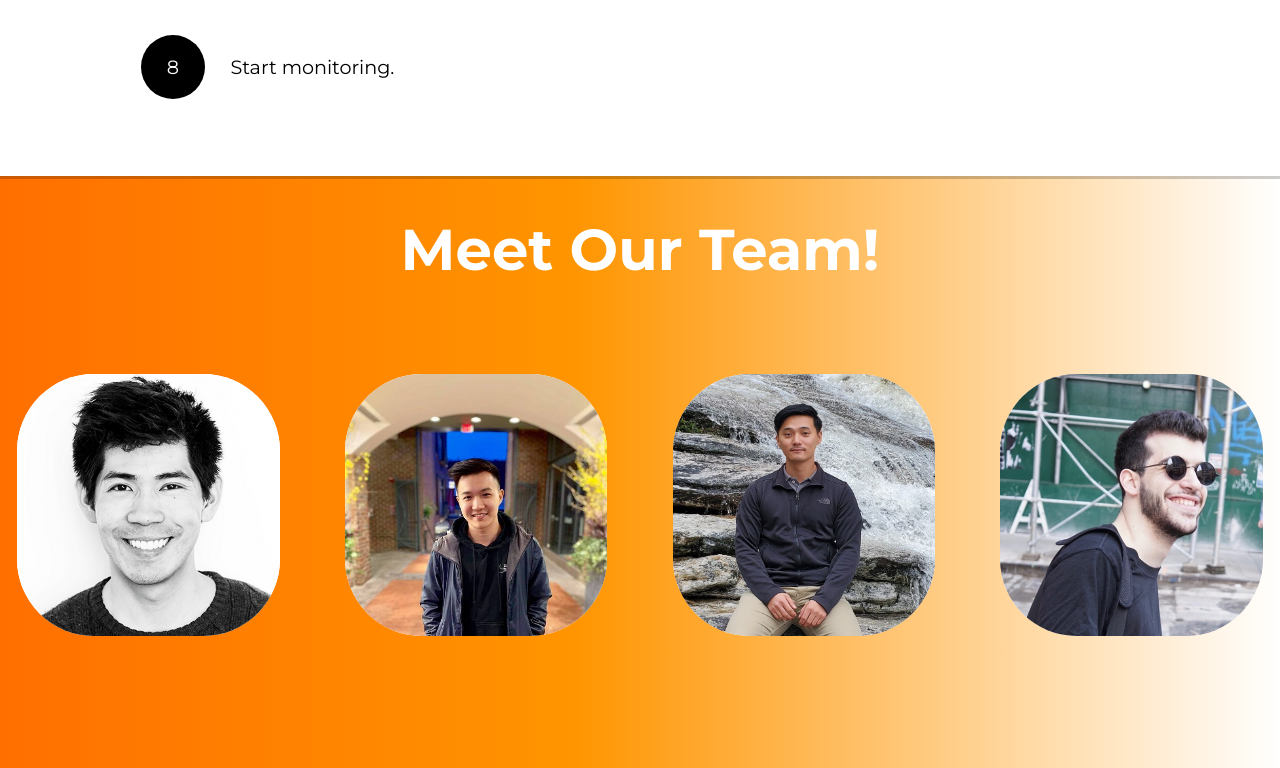
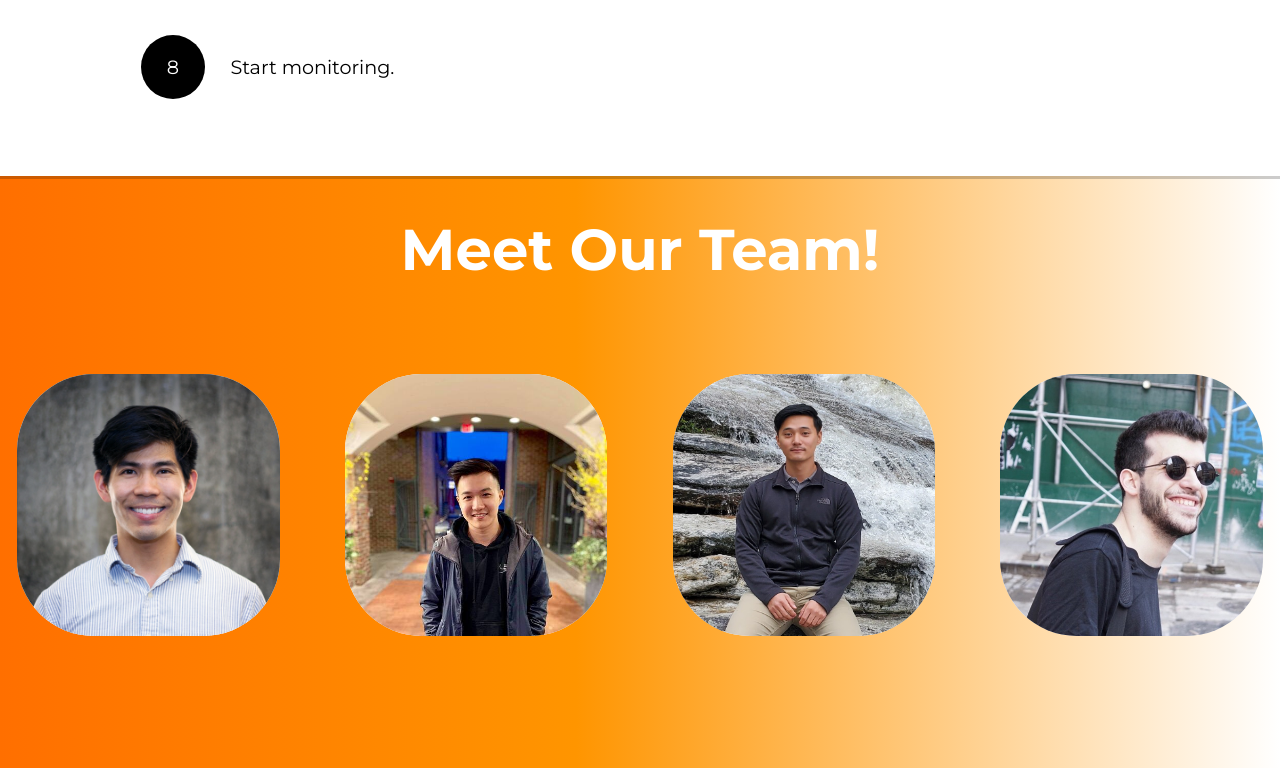
Before and after one commit to oslabs-beta/Aionic-Launch, a Next.js app: page / in a window 1280 px wide. Shown: the part 3162-3930 px from the top of the page. Built offline with nearby package versions, Linux system fonts and the light colour scheme.

Commit message:
changing team member photo

```diff
--- a/pages/components/(ourteam).tsx
+++ b/pages/components/(ourteam).tsx
@@ -13,10 +13,10 @@ const OurTeam = () => {
                 <div className={styles.memberContainer}>
                     {/* Nathan's photo sized to its default pixel size. Resized in css to be smaller*/}
                     <Image id="team1" className={styles.memberPhoto}
-                        src="/Team1.png"
+                        src="/Team1.jpg"
                         alt="Team Member"
-                        width={1000}
-                        height={1000}
+                        width={1180}
+                        height={1200}
                     />
                     {/* Nathan's info card*/}
                     <div className={styles.infoContainer}>
```
Also changed, not shown: public/Team1.jpg (added), public/Team1.png (deleted).
